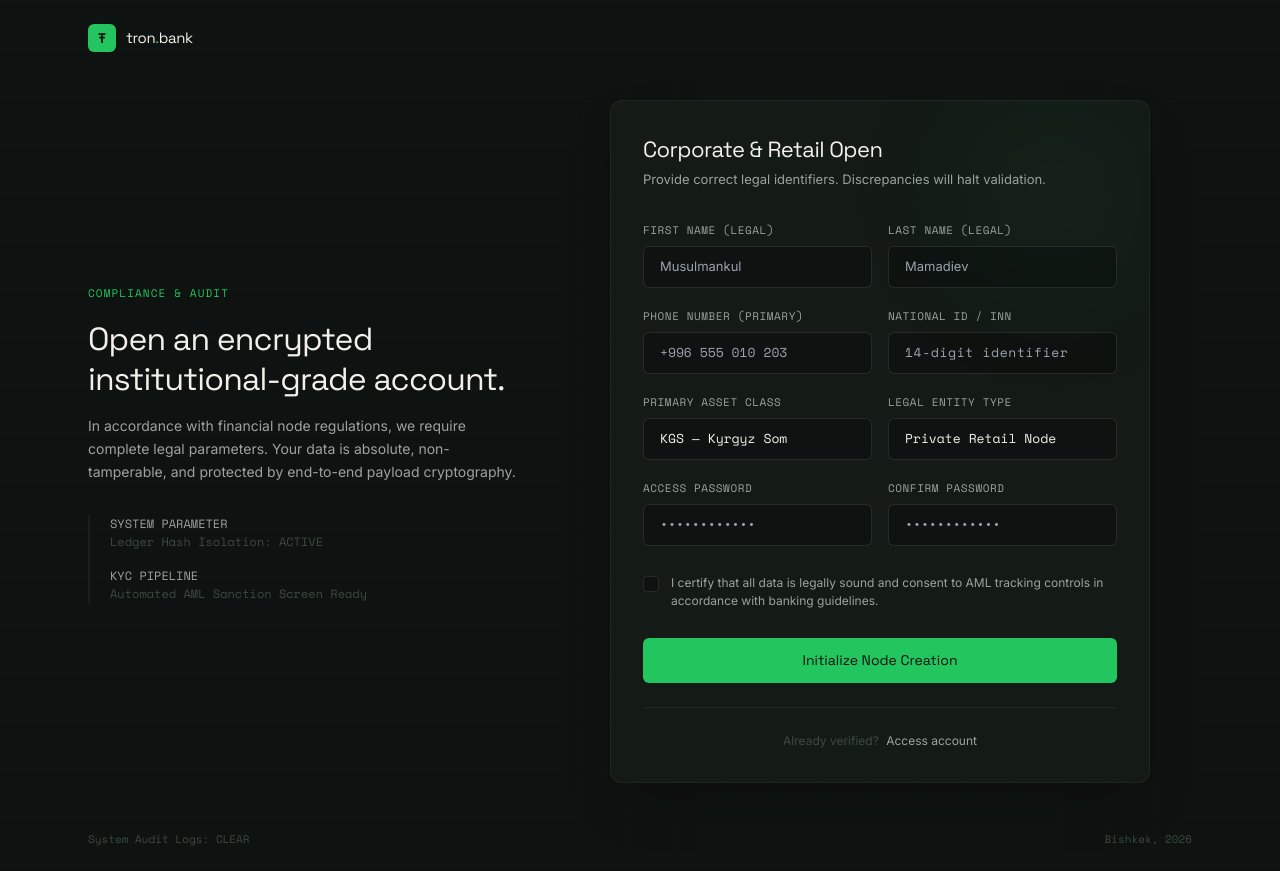
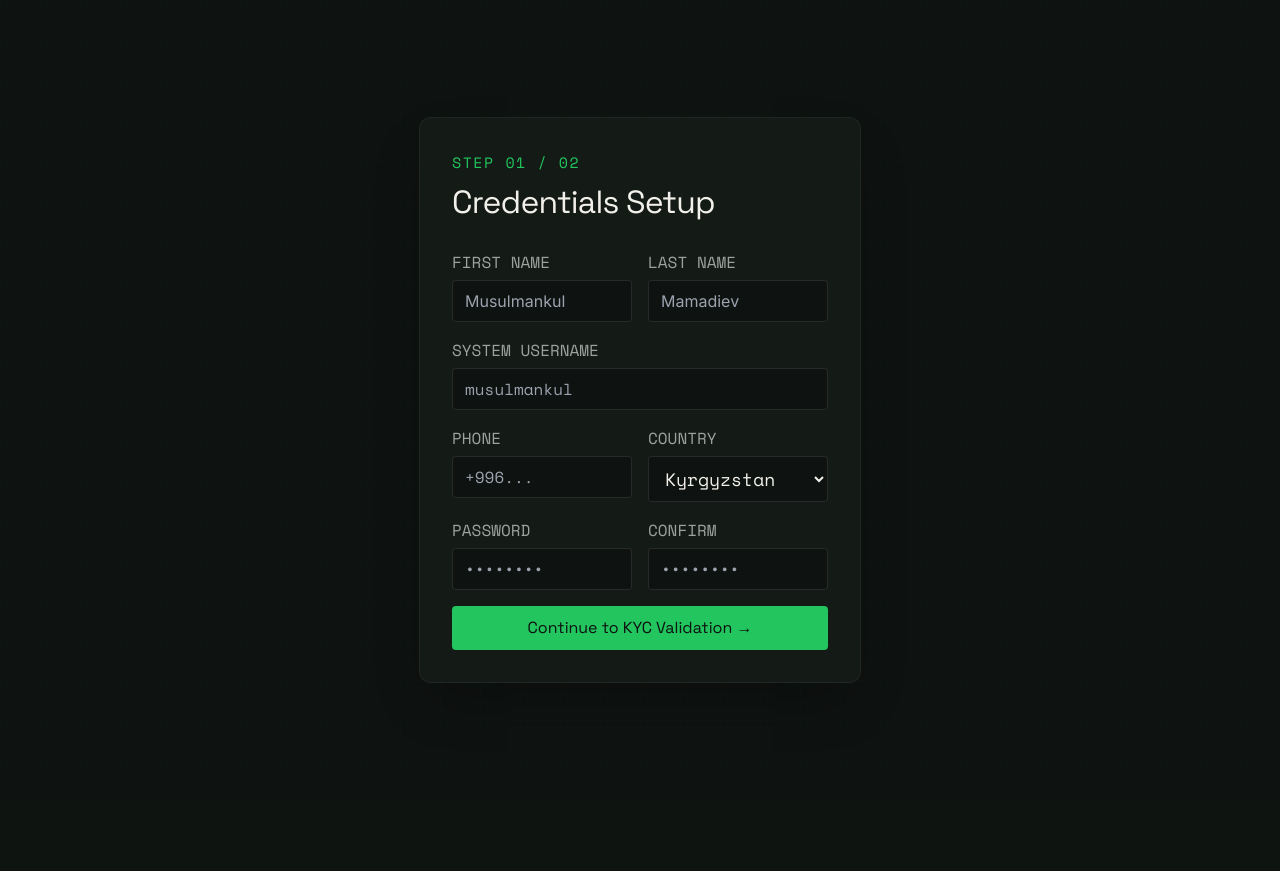
Before and after one commit to Musulmankul05/tron-bank, a Django app: page /registration/ in a window 1280 px wide. After the commit the page ends 683 px from the top, so only its background shows below. Run offline with Django 5.2, Linux system fonts and the light colour scheme; style sheets or scripts are compiled from the project's sources; some libraries are stand-ins or nearby versions.

Commit message:
Working registration page with digital signature canvas

```diff
--- a/templates/base.html
+++ b/templates/base.html
@@ -12,7 +12,6 @@
     <link rel="preconnect" href="https://fonts.gstatic.com" crossorigin />
     <link href="https://fonts.googleapis.com/css2?family=Space+Grotesk:wght@400;500;600;700&family=Inter:wght@300;400;500&family=Space+Mono:wght@400;700&display=swap" rel="stylesheet" />
 
-    <!-- Глобальный конфиг Tailwind (Вынесли сюда один раз) -->
     <script>
     tailwind.config = {
         theme: {
@@ -37,13 +36,10 @@
     }
     </script>
 
-    <!-- Глобальные стили темы -->
-
     {% block styles %}{% endblock %}
     {% tailwind_css %}
 </head>
     {% block content %}
-    <!-- Здесь будет контент конкретной страницы -->
     {% endblock %}
     {% block extra_js %}{% endblock %}
 </html>
--- a/users/templates/registration.html
+++ /dev/null
@@ -1,171 +0,0 @@
-{% extends 'base.html' %}
-
-{% block title %}Registration | tron.{% endblock %}
-
-{% block styles %}
-    <style>
-    body { font-family: 'Inter', sans-serif; background: #0E1210; color: #F2F0EA; }
-    .grid-bg {
-        background-image:
-        linear-gradient(rgba(34,197,94,0.01) 1px, transparent 1px),
-        linear-gradient(90deg, rgba(34,197,94,0.01) 1px, transparent 1px);
-        background-size: 48px 48px;
-    }
-    .input-focus:focus {
-        border-color: rgba(34,197,94,0.4) !important;
-        box-shadow: 0 0 0 1px rgba(34,197,94,0.15);
-    }
-    .btn-glow:hover {
-        box-shadow: 0 0 0 1px rgba(34,197,94,0.4), 0 4px 20px rgba(34,197,94,0.12);
-    }
-    </style>
-{% endblock %}
-
-{% block content %}
-<body class="antialiased grid-bg min-h-screen flex flex-col justify-between">
-
-<header class="p-6 max-w-6xl w-full mx-auto">
-  <a href="#" class="inline-flex items-center gap-2.5 group w-fit">
-    <span class="w-7 h-7 rounded-md bg-sage flex items-center justify-center text-ink font-mono font-bold text-sm select-none">Ŧ</span>
-    <span class="font-display font-600 text-paper tracking-tight text-[15px]">tron<span class="text-sage">.</span>bank</span>
-  </a>
-</header>
-
-<main class="w-full max-w-6xl mx-auto px-6 py-6 flex-grow grid grid-cols-1 lg:grid-cols-12 gap-12 items-center">
-
-    {% if error %}
-    <div class="font-mono text-[15px] text-red-500 bg-red-500/10 border border-red-500/20 rounded-md p-2.5 mb-4 text-left">
-        {{ error }}
-    </div>
-    {% endif %}
-
-  <div class="lg:col-span-5 hidden lg:block space-y-8">
-    <div class="space-y-4">
-      <span class="font-mono text-[11px] text-sage tracking-widest uppercase">Compliance & Audit</span>
-      <h2 class="font-display font-600 text-[32px] text-paper leading-tight tracking-tight">
-        Open an encrypted institutional-grade account.
-      </h2>
-      <p class="text-mist text-[14px] leading-relaxed font-300">
-        In accordance with financial node regulations, we require complete legal parameters. Your data is absolute, non-tamperable, and protected by end-to-end payload cryptography.
-      </p>
-    </div>
-
-    <div class="border-l-2 border-white/5 pl-5 space-y-4 text-[12px] font-mono text-smoke">
-      <div>
-        <p class="text-mist font-500">SYSTEM PARAMETER</p>
-        <p>Ledger Hash Isolation: ACTIVE</p>
-      </div>
-      <div>
-        <p class="text-mist font-500">KYC PIPELINE</p>
-        <p>Automated AML Sanction Screen Ready</p>
-      </div>
-    </div>
-  </div>
-
-  <div class="lg:col-span-7 w-full max-w-[540px] mx-auto bg-inkL border border-white/5 rounded-xl p-8 shadow-2xl relative overflow-hidden">
-    <div class="absolute top-0 right-0 w-48 h-48 bg-sage/5 rounded-full blur-3xl pointer-events-none"></div>
-
-    <div class="mb-8">
-      <h1 class="font-display font-600 text-[22px] text-paper tracking-tight">Corporate & Retail Open</h1>
-      <p class="text-mist text-[13px] font-300 mt-1">Provide correct legal identifiers. Discrepancies will halt validation.</p>
-    </div>
-
-    <form method="POST" action="#" class="space-y-5">
-      {% csrf_token %}
-
-      <div class="grid grid-cols-1 md:grid-cols-2 gap-4">
-        <div>
-          <label for="first_name" class="block font-mono text-[11px] text-mist uppercase tracking-wider mb-2">First Name (Legal)</label>
-          <input type="text" id="first_name" name="first_name" required placeholder="Musulmankul"
-            class="input-focus w-full bg-ink border border-white/10 rounded-md px-4 py-2.5 text-[13px] text-paper font-body transition-all duration-150 outline-none" />
-        </div>
-        <div>
-          <label for="last_name" class="block font-mono text-[11px] text-mist uppercase tracking-wider mb-2">Last Name (Legal)</label>
-          <input type="text" id="last_name" name="last_name" required placeholder="Mamadiev"
-            class="input-focus w-full bg-ink border border-white/10 rounded-md px-4 py-2.5 text-[13px] text-paper font-body transition-all duration-150 outline-none" />
-        </div>
-      </div>
-
-      <div class="grid grid-cols-1 md:grid-cols-2 gap-4">
-        <div>
-          <label for="phone" class="block font-mono text-[11px] text-mist uppercase tracking-wider mb-2">Phone Number (Primary)</label>
-          <input type="tel" id="phone" name="phone_number" required placeholder="+996 555 010 203"
-            class="input-focus w-full bg-ink border border-white/10 rounded-md px-4 py-2.5 text-[13px] text-paper font-mono transition-all duration-150 outline-none" />
-        </div>
-        <div>
-          <label for="inn" class="block font-mono text-[11px] text-mist uppercase tracking-wider mb-2">National ID / INN</label>
-          <input type="text" id="inn" name="inn" required maxlength="14" placeholder="14-digit identifier"
-            class="input-focus w-full bg-ink border border-white/10 rounded-md px-4 py-2.5 text-[13px] text-paper font-mono tracking-wider transition-all duration-150 outline-none" />
-        </div>
-      </div>
-
-      <div class="grid grid-cols-1 md:grid-cols-2 gap-4">
-        <div>
-          <label for="currency" class="block font-mono text-[11px] text-mist uppercase tracking-wider mb-2">Primary Asset Class</label>
-          <select id="currency" name="base_currency"
-            class="input-focus w-full bg-ink border border-white/10 rounded-md px-4 py-2.5 text-[13px] text-paper font-mono transition-all duration-150 outline-none appearance-none cursor-pointer">
-            <option value="KGS">KGS — Kyrgyz Som</option>
-            <option value="USD">USD — US Dollar</option>
-            <option value="KZT">KZT — Kazakh Tenge</option>
-          </select>
-        </div>
-        <div>
-          <label for="account_type" class="block font-mono text-[11px] text-mist uppercase tracking-wider mb-2">Legal Entity Type</label>
-          <select id="account_type" name="account_type"
-            class="input-focus w-full bg-ink border border-white/10 rounded-md px-4 py-2.5 text-[13px] text-paper font-mono transition-all duration-150 outline-none appearance-none cursor-pointer">
-            <option value="private">Private Retail Node</option>
-            <option value="corporate">Corporate / Merchant Node</option>
-          </select>
-        </div>
-      </div>
-
-      <div class="grid grid-cols-1 md:grid-cols-2 gap-4">
-        <div>
-          <label for="password" class="block font-mono text-[11px] text-mist uppercase tracking-wider mb-2">Access Password</label>
-          <input type="password" id="password" name="password" required placeholder="••••••••••••"
-            class="input-focus w-full bg-ink border border-white/10 rounded-md px-4 py-2.5 text-[13px] text-paper font-mono transition-all duration-150 outline-none" />
-        </div>
-        <div>
-          <label for="password_confirm" class="block font-mono text-[11px] text-mist uppercase tracking-wider mb-2">Confirm Password</label>
-          <input type="password" id="password_confirm" name="password_confirm" required placeholder="••••••••••••"
-            class="input-focus w-full bg-ink border border-white/10 rounded-md px-4 py-2.5 text-[13px] text-paper font-mono transition-all duration-150 outline-none" />
-        </div>
-      </div>
-
-      <div class="pt-2">
-        <label class="flex items-start gap-3 cursor-pointer select-none group">
-          <input type="checkbox" name="aml_agreement" required class="sr-only peer" />
-          <div class="w-4 h-4 mt-0.5 rounded border border-white/10 bg-ink flex items-center justify-center flex-shrink-0 transition-all peer-checked:bg-sage peer-checked:border-sage">
-            <svg class="w-2.5 h-2.5 text-ink stroke-[3] hidden peer-checked:block" fill="none" viewBox="0 0 24 24" stroke="currentColor">
-              <path stroke-linecap="round" stroke-linejoin="round" d="M4.5 12.75l6 6 9-13.5" />
-            </svg>
-          </div>
-          <span class="text-[12px] text-mist group-hover:text-paper transition-colors font-300 leading-normal">
-            I certify that all data is legally sound and consent to AML tracking controls in accordance with banking guidelines.
-          </span>
-        </label>
-      </div>
-
-      <div class="pt-2">
-        <button type="submit" class="btn-glow w-full bg-sage hover:bg-sageD text-ink text-[14px] font-display font-600 py-3 rounded-md transition-all duration-200 outline-none">
-          Initialize Node Creation
-        </button>
-      </div>
-    </form>
-
-    <div class="mt-6 pt-6 border-t border-white/5 text-center">
-      <p class="text-[12px] text-smoke font-300">
-        Already verified?
-        <a href="{% url 'users:login' %}" class="text-mist hover:text-sage font-400 transition-colors ml-1">Access account</a>
-      </p>
-    </div>
-  </div>
-</main>
-
-<footer class="p-6 max-w-6xl w-full mx-auto flex justify-between items-center text-[11px] font-mono text-smoke">
-  <span>System Audit Logs: CLEAR</span>
-  <span>Bishkek, 2026</span>
-</footer>
-
-</body>
-{% endblock %}
--- /dev/null
+++ b/users/templates/registration_1.html
@@ -0,0 +1,85 @@
+{% extends 'base.html' %}
+{% block title %}Step 1: Access Node | tron.bank{% endblock %}
+{% block styles %}
+<style>
+body { font-family: 'Inter', sans-serif; background: #0E1210; color: #F2F0EA; }
+.grid-bg {
+    background-image:
+    linear-gradient(rgba(34,197,94,0.015) 1px, transparent 1px),
+    linear-gradient(90deg, rgba(34,197,94,0.015) 1px, transparent 1px);
+    background-size: 40px 40px;
+}
+.input-focus:focus {
+    border-color: rgba(34,197,94,0.4) !important;
+    box-shadow: 0 0 0 1px rgba(34,197,94,0.15);
+}
+.btn-glow:hover {
+    box-shadow: 0 0 0 1px rgba(34,197,94,0.4), 0 4px 20px rgba(34,197,94,0.12);
+}
+</style>
+{% endblock %}
+{% block content %}
+<body class="antialiased grid-bg min-h-screen flex flex-col justify-between">
+<main class="w-full max-w-[490px] mx-auto px-6 py-12 flex-grow flex flex-col justify-center">
+  <div class="bg-inkL border border-white/5 rounded-xl p-8 shadow-2xl relative">
+    <div class="mb-6">
+      <span class="font-mono text-[15px] text-sage tracking-widest uppercase">Step 01 / 02</span>
+      <h1 class="font-display font-600 text-[32px] text-paper tracking-tight mt-1">Credentials Setup</h1>
+    </div>
+
+    {% if error %}
+    <div class="font-mono text-[16px] text-red-500 bg-red-500/10 border border-red-500/20 rounded p-2.5 mb-4">{{ error }}</div>
+    {% endif %}
+
+    <form method="POST" action="?step=1" class="space-y-4">
+      {% csrf_token %}
+      <div class="grid grid-cols-2 gap-4">
+        <div>
+          <label class="block font-mono text-[16px] text-mist uppercase mb-1.5">First Name</label>
+          <input type="text" name="first_name" required placeholder="Musulmankul" value="{{ data.first_name|default:'' }}" class="input-focus w-full bg-ink border border-white/10 rounded px-3 py-2 text-[16px] text-paper outline-none" />
+        </div>
+        <div>
+          <label class="block font-mono text-[16px] text-mist uppercase mb-1.5">Last Name</label>
+          <input type="text" name="last_name" required placeholder="Mamadiev" value="{{ data.last_name|default:'' }}" class="input-focus w-full bg-ink border border-white/10 rounded px-3 py-2 text-[16px] text-paper outline-none" />
+        </div>
+      </div>
+
+      <div>
+        <label class="block font-mono text-[16px] text-mist uppercase mb-1.5">System Username</label>
+        <input type="text" name="username" required placeholder="musulmankul" value="{{ data.username|default:'' }}" class="input-focus w-full bg-ink border border-white/10 rounded px-3 py-2 text-[16px] text-paper font-mono outline-none" />
+      </div>
+
+      <div class="grid grid-cols-2 gap-4">
+        <div>
+          <label class="block font-mono text-[16px] text-mist uppercase mb-1.5">Phone</label>
+          <input type="tel" name="phone_number" required placeholder="+996..." value="{{ data.phone_number|default:'' }}" class="input-focus w-full bg-ink border border-white/10 rounded px-3 py-2 text-[16px] text-paper font-mono outline-none" />
+        </div>
+        <div>
+          <label class="block font-mono text-[16px] text-mist uppercase mb-1.5">Country</label>
+          <select name="base_country" class="input-focus w-full bg-ink border border-white/10 rounded px-3 py-2 text-[18px] text-paper font-mono outline-none cursor-pointer">
+            <option value="KG">Kyrgyzstan</option>
+            <option value="RU">Russia</option>
+            <option value="KZ">Kazakhstan</option>
+          </select>
+        </div>
+      </div>
+
+      <div class="grid grid-cols-2 gap-4">
+        <div>
+          <label class="block font-mono text-[16px] text-mist uppercase mb-1.5">Password</label>
+          <input type="password" name="password" required placeholder="••••••••" class="input-focus w-full bg-ink border border-white/10 rounded px-3 py-2 text-[16px] text-paper font-mono outline-none" />
+        </div>
+        <div>
+          <label class="block font-mono text-[16px] text-mist uppercase mb-1.5">Confirm</label>
+          <input type="password" name="password_confirm" required placeholder="••••••••" class="input-focus w-full bg-ink border border-white/10 rounded px-3 py-2 text-[16px] text-paper font-mono outline-none" />
+        </div>
+      </div>
+
+      <button type="submit" class="btn-glow w-full bg-sage hover:bg-sageD text-ink text-[16px] font-display font-600 py-2.5 rounded transition-all mt-2">
+        Continue to KYC Validation →
+    </button>
+    </form>
+  </div>
+</main>
+</body>
+{% endblock %}
--- a/users/urls.py
+++ b/users/urls.py
@@ -8,7 +8,7 @@ urlpatterns = [
     path('login/', views.LoginView.as_view(), name='login'),
     path('login/s2fa/', views.TwoFactorSetupView.as_view(), name='setup2fa'),
     path('login/v2fa/', views.TwoFactorVerifyView.as_view(), name='verify2fa'),
-    path('registration/', views.registration_view, name='registration'),
+    path('registration/', views.RegistrationView.as_view(), name='registration'),
     path('backup_codes/', views.BackupCodeView.as_view(), name='backup-codes'),
     path('enter_backups/', views.BackupEnterView.as_view(), name='backup-enter'),
     path('logout/', views.LogoutView.as_view(), name='logout')
--- a/users/views.py
+++ b/users/views.py
@@ -1,8 +1,10 @@
+from django.db import transaction
 from django.shortcuts import redirect, render
+from django.urls import reverse_lazy
 from django.views import View
+from coolname import generate
 from django.contrib.auth import authenticate, login, logout
-from django.utils.crypto import get_random_string
-from .models import BackupCodesModel
+from .models import BackupCodesModel, KYCModel
 import hashlib
 import pyotp
 import time
@@ -175,5 +177,68 @@ class BackupEnterView(View):
         else:
             return render(request, 'enter_backup_codes.html', {'error': 'Incorrect code or already used.'})
 
-def registration_view(request):
-    return render(request, 'registration.html')
+class RegistrationView(View):
+    model = UserModel
+    success_url = reverse_lazy('users:login')
+
+    def get(self, request):
+        if request.user.is_authenticated:
+            return redirect('wallets:index')
+
+        step = request.GET.get('step', '1')
+        if step == '2' and 'reg_step_1' not in request.session:
+            return redirect('users:registration')
+        template = 'registration_1.html' if step == '1' else 'registration_2.html'
+        return render(request, template)
+
+    def post(self, request):
+        step = request.GET.get('step', '1')
+
+        if step == '1':
+            data = {
+                'username': request.POST.get('username'),
+                'first_name': request.POST.get('first_name'),
+                'last_name': request.POST.get('last_name'),
+                'phone': request.POST.get('phone_number'),
+                'country': request.POST.get('country'),
+                'password1': request.POST.get('password')
+            }
+            password2 = request.POST.get('password_confirm')
+
+            if data['password1'] != password2:
+                return render(request, 'registration_1.html', {'error': 'Passwords do not match.'})
+
+            if UserModel.objects.filter(username=data['username']).exists():
+                return render(request, 'registration_1.html', {'error': 'User is already exists.'})
+
+            request.session['reg_step_1'] = data
+            return redirect('/registration/?step=2')
+        elif step == '2':
+            step1_data = request.session.get('reg_step_1')
+            if not step1_data:
+                return redirect('users:registration')
+
+            inn = request.POST.get('inn')
+            date_birth = request.POST.get('date_of_birth')
+            account_type = request.POST.get('account_type')
+            signature_data = request.POST.get('signature_svg')
+
+            with transaction.atomic():
+                user = UserModel.objects.create_user(
+                    username=step1_data['username'],
+                    password=step1_data['password1'],
+                    first_name=step1_data['first_name'],
+                    last_name=step1_data['last_name'],
+                    country=step1_data['country'],
+                    phone=step1_data['phone'],
+                    date_birth=date_birth,
+                )
+                KYCModel.objects.create(
+                    user=user,
+                    inn=inn,
+                    account_type=account_type,
+                    signature_svg=signature_data,
+                )
+
+            del request.session['reg_step_1']
+            return redirect('users:login')
```
Also changed, not shown: users/models.py (+9 -2 lines), users/templates/registration_2.html (added, +124 -0 lines), common/utils.py (added), users/migrations/0013_kycmodel_account_type_kycmodel_inn_and_more.py (added), users/migrations/0014_remove_kycmodel_legal_full_name_and_more.py (added), users/migrations/0015_alter_usermodel_country.py (added).
